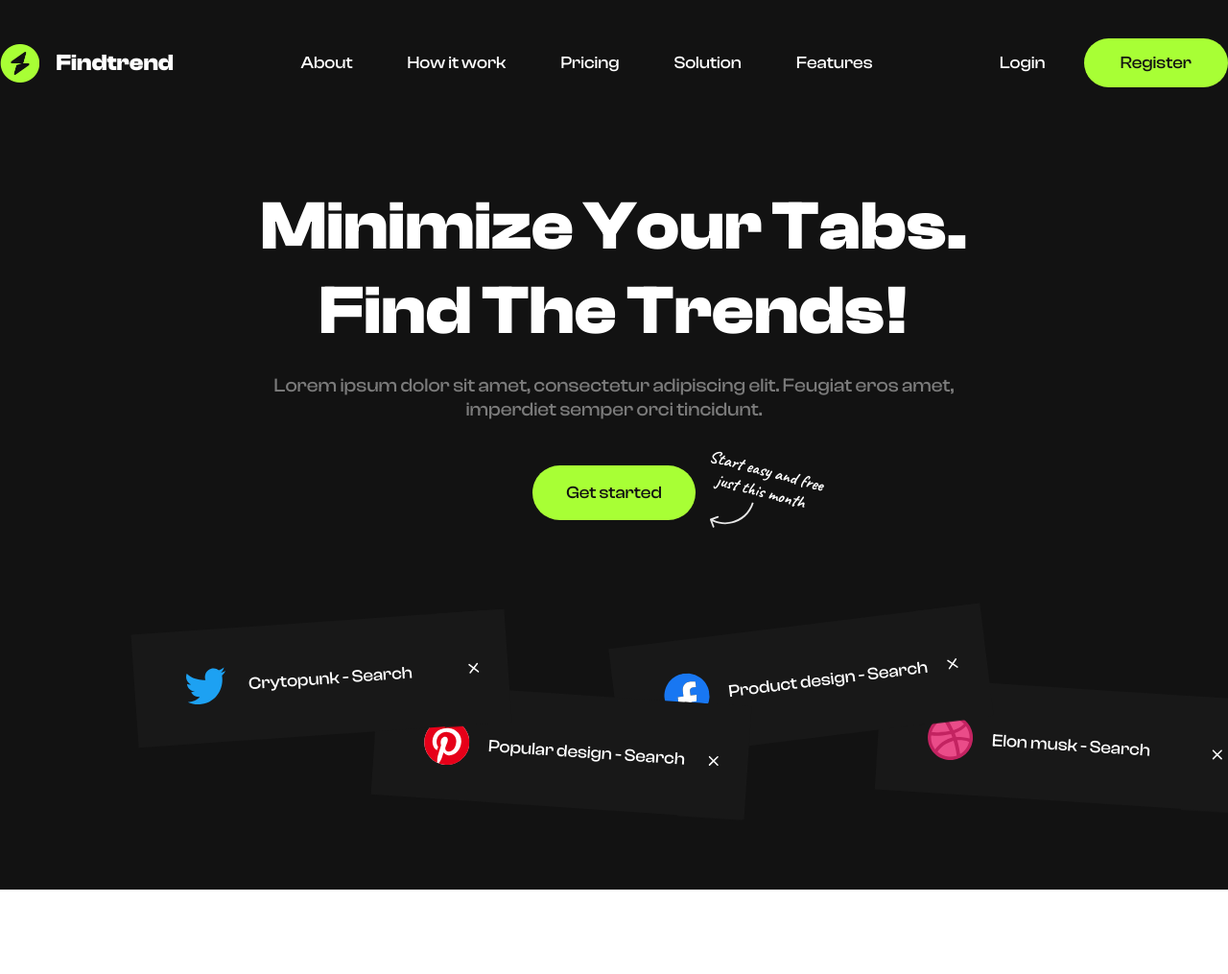
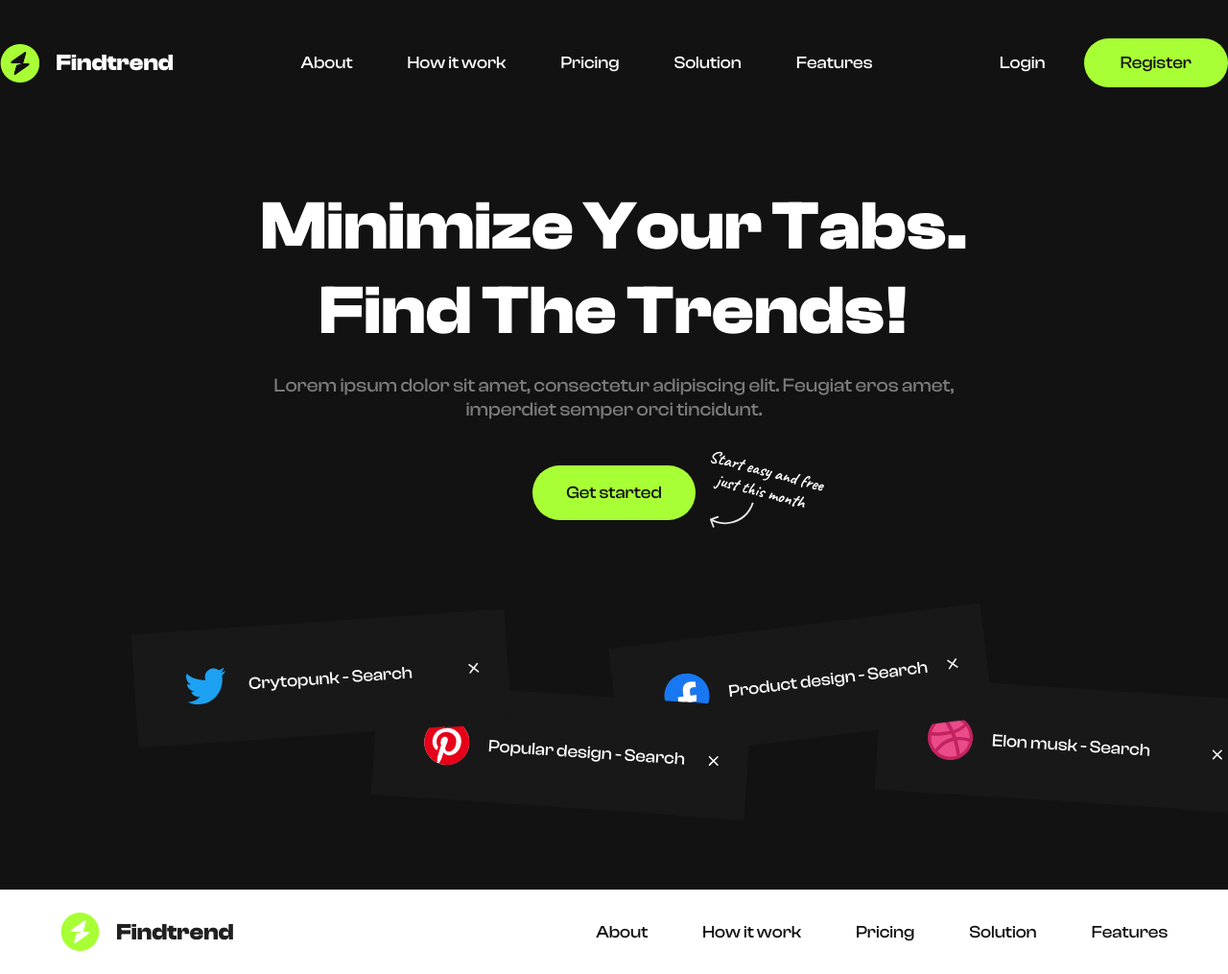
Before and after one commit to Becous/Voloshyn-Vlad-11s-IPZ-kursach-, a website: page index.html in a window 1280 px wide. Shown: the top 1015 px of the page at 96% size. Before the commit the page ends 927 px from the top, so only its background shows below. Drawn offline with Linux system fonts and the light colour scheme.

Commit message:
make footer

```diff
--- a/index.html
+++ b/index.html
@@ -10,8 +10,6 @@
     <title>Document</title>
   </head>
   <body>
-    <!-- Hero -->
-    <section class="main">
     <!-- Header -->
     <header class="header">
       <div class="container container__header">
@@ -37,8 +35,11 @@
         </div>
       </div>
     </header>
+    <!-- Main -->
+    <main class="main">
 
-      <div class="hero">
+      <!-- Hero -->
+      <section class="hero">
         <div class="container container__hero">
           <h1 class="hero__title">Minimize Your Tabs.<br />Find The Trends!</h1>
           <p class="hero__text">
@@ -101,9 +102,29 @@
             </div>
           </div>
         </div>
+      </section>
+    </main>
+    <!-- Footer -->
+    <footer class="footer">
+      <div class="container container__footer">
+        <div class="logo">
+          <img src="./img/logo.png" alt="" class="logo__img" width="40.5" height="40" />
+          <span class="logo__text logo__text_footer">Findtrend</span>
         </div>
-    </section>
-
+        <div class="mobile-menu-toggle">
+          <button class="mobile-menu-button">
+            <span class="menu-icon"></span>
+          </button>
+        </div>
+        <ul class="footer__list">
+          <li class="footer__items"><a class="footer__items-link" href="#">About</a></li>
+          <li class="footer__items"><a class="footer__items-link" href="#">How it work</a></li>
+          <li class="footer__items"><a class="footer__items-link" href="#">Pricing</a></li>
+          <li class="footer__items"><a class="footer__items-link" href="#">Solution</a></li>
+          <li class="footer__items"><a class="footer__items-link" href="#">Features</a></li>
+        </ul>
+      </div>
+    </footer>
     <script src="./js/menu.js"></script>
   </body>
 </html>
--- a/scss/page/_footer.scss
+++ b/scss/page/_footer.scss
@@ -0,0 +1,13 @@
+.footer {
+  &__list {
+    display: flex;
+    gap: 57px;
+  }
+
+  &__items {
+    &-link {
+      @include font(18px, 500);
+      color: $black;
+    }
+  }
+}
--- a/scss/utils/_container.scss
+++ b/scss/utils/_container.scss
@@ -14,4 +14,12 @@
     align-items: center;
     flex-direction: column;
   }
+
+  &__footer {
+    display: flex;
+    align-items: center;
+    max-width: calc(1440px - (142.75px * 2));
+    justify-content: space-between;
+    padding: 24px 0;
+  }
 }
--- a/scss/utils/_single-items.scss
+++ b/scss/utils/_single-items.scss
@@ -5,6 +5,9 @@
 
   &__text {
     @include font(24px, 700);
+    &_footer {
+      color: #202020;
+    }
   }
 }
 
```
Also changed, not shown: css/style.css. Lines whose indentation alone changed are shown as unchanged.
